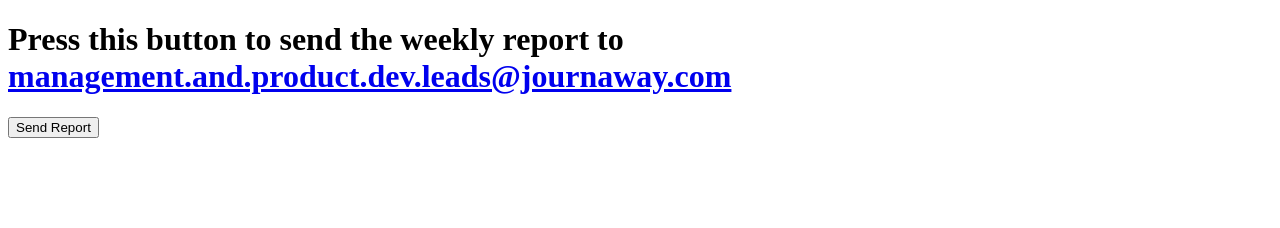
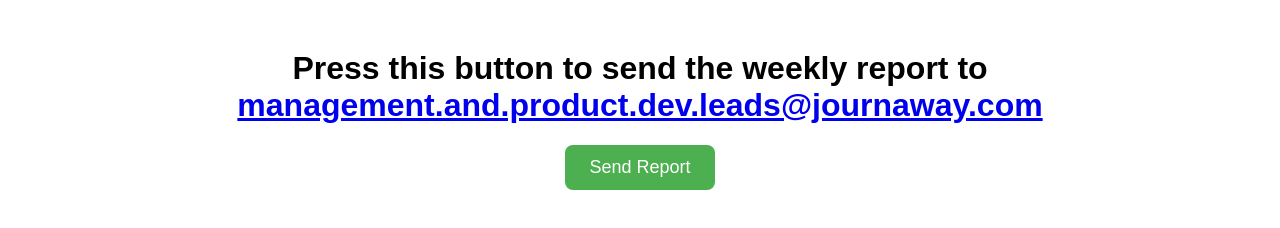
Before and after one commit to nhamburg/WeeklyReport, a plain HTML site: page index.html in a window 1280 px wide. Drawn offline with Linux system fonts and the light colour scheme.

Commit message:
Update index.html

```diff
--- a/index.html
+++ b/index.html
@@ -2,6 +2,7 @@
 <html>
   <head>
     <title>Weekly Report Bot</title>
+    <link href="./styles.css" rel="stylesheet">
   </head>
   <body>
     <h1>
```
